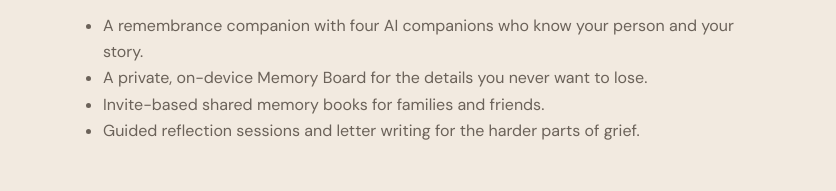
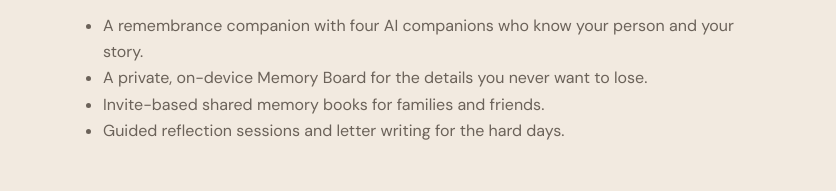
Before and after one commit to mspielvogel18-debug/Murido-website, a plain HTML site: page approach.html in a window 1280 px wide. Shown: the part 1202-1393 px from the top of the page, without its empty margins (221-1057 px from the left). Drawn offline with Linux system fonts and the light colour scheme.

Commit message:
APP288095 round 3: approach.html 'for the harder parts of grief' -> 'for the hard days'

```diff
--- a/approach.html
+++ b/approach.html
@@ -6,7 +6,7 @@
 <div class="card lift"><h3>Continuing bonds</h3><p>Older models of grief treated "letting go" as the goal. Many grief researchers now describe healthy grieving as finding a new, ongoing relationship with the person who died. Murido is designed around keeping that bond.</p></div>
 <div class="card lift"><h3>Moving between both sides</h3><p>The dual process model describes grief as a back and forth between facing the loss and attending to daily life. Murido is there for both: a memory prompt one day, a reason to get through Tuesday the next.</p></div>
 <div class="card lift"><h3>Telling the story</h3><p>Putting a loss into words, through writing and conversation, helps many people make sense of it. Prompts, letters, and memory books give those words a home.</p></div></div></div></section>
-<section class="band"><div class="narrow"><div class="reveal"><h2>What Murido is</h2><ul><li>A remembrance companion with four AI companions who know your person and your story.</li><li>A private, on-device Memory Board for the details you never want to lose.</li><li>Invite-based shared memory books for families and friends.</li><li>Guided reflection sessions and letter writing for the harder parts of grief.</li></ul>
+<section class="band"><div class="narrow"><div class="reveal"><h2>What Murido is</h2><ul><li>A remembrance companion with four AI companions who know your person and your story.</li><li>A private, on-device Memory Board for the details you never want to lose.</li><li>Invite-based shared memory books for families and friends.</li><li>Guided reflection sessions and letter writing for the hard days.</li></ul>
 <h2>What Murido is not</h2><ul><li>It is not a licensed therapist and does not diagnose or treat anything.</li><li>It is not a crisis service.</li><li>It is not a way to simulate or impersonate the person who died. The companions talk with you about them, not as them.</li></ul></div>
 <!-- PLACEHOLDER results, fill and uncomment:
 <div class="reveal"><h2>Results and research</h2><p><span class="placeholder">[PLACEHOLDER: Add only real, verified outcome data or user research here, with sources. Leave this section out until you have it.]</span></p></div>
```
